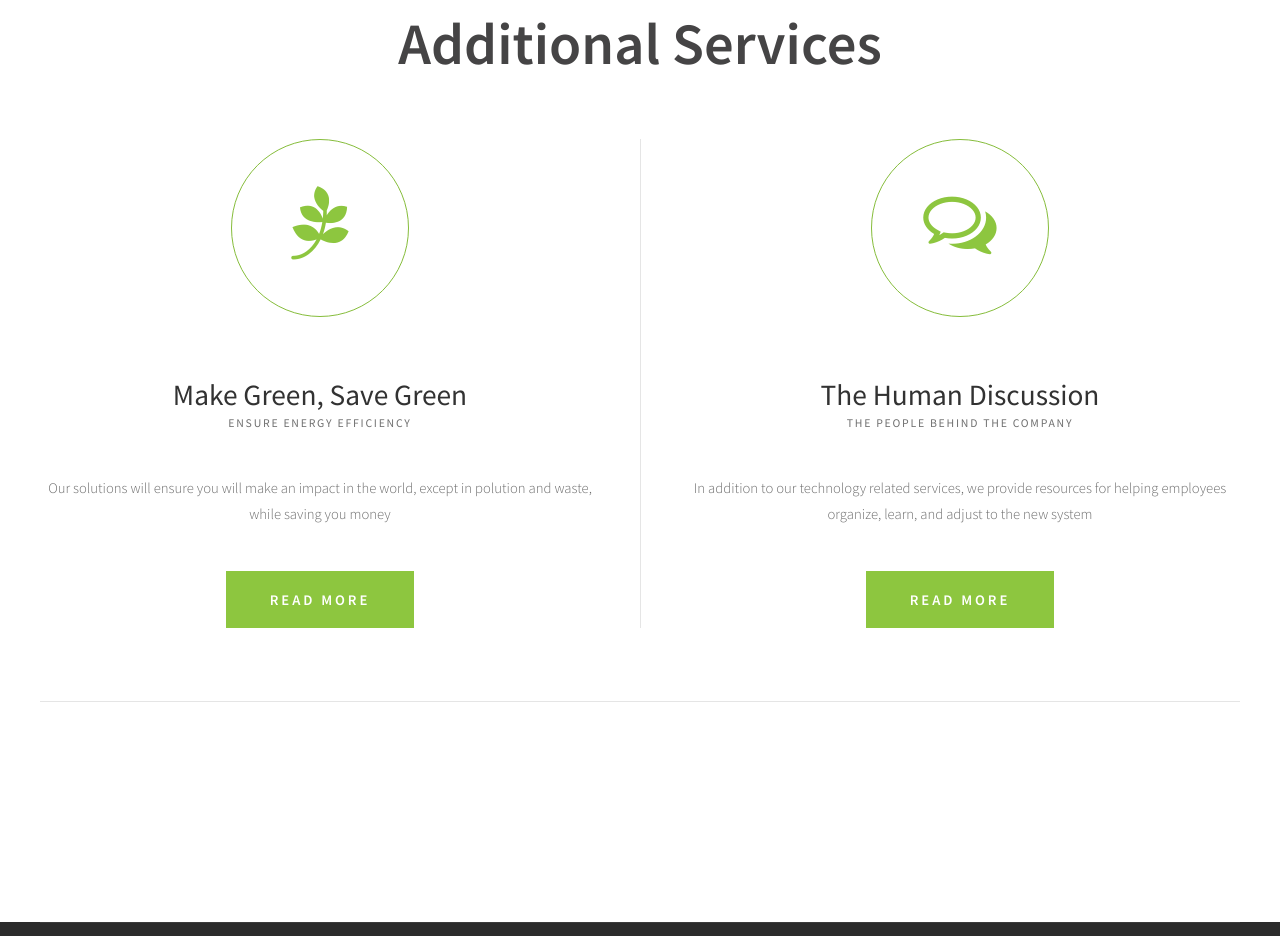
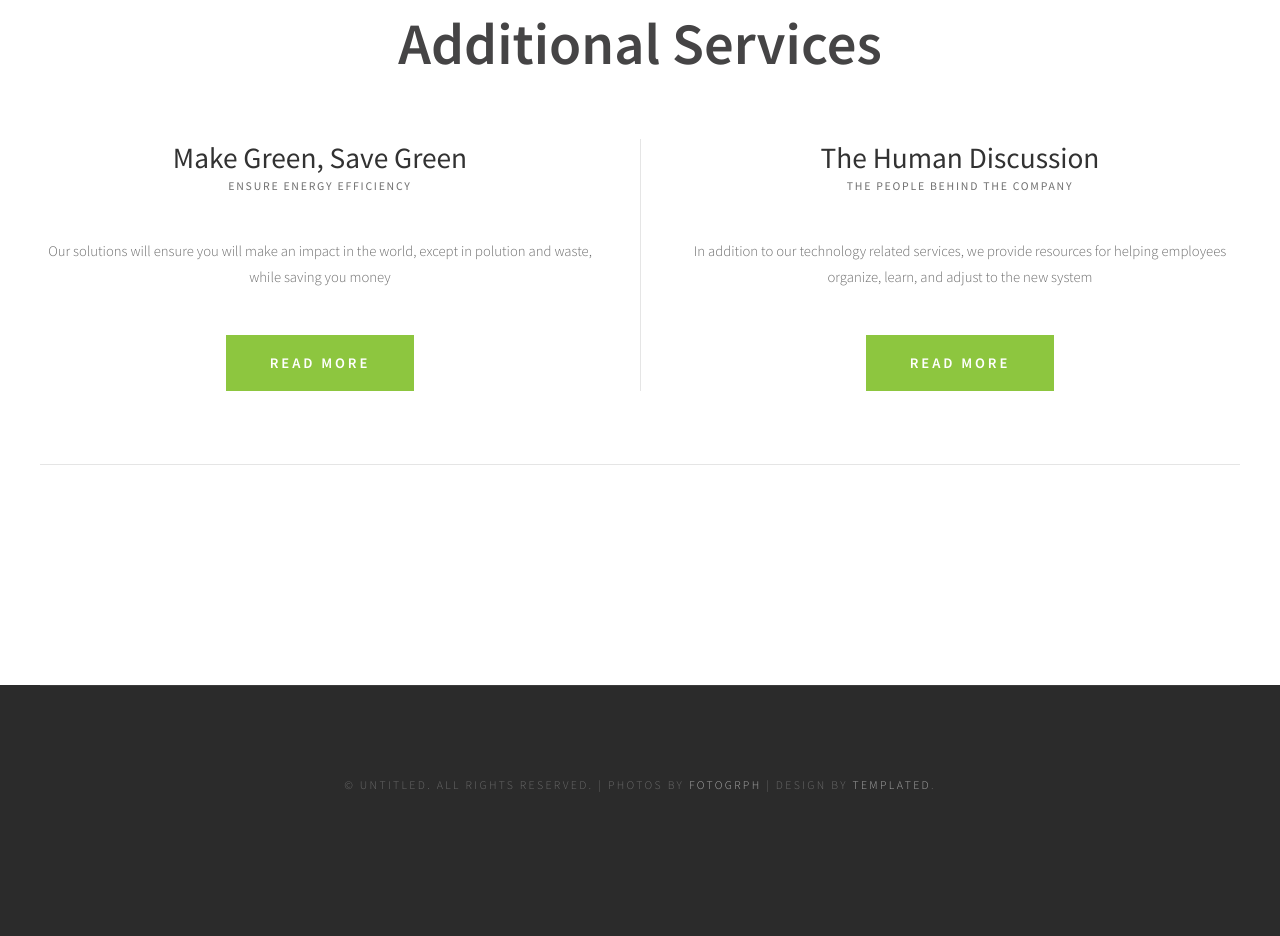
Before and after one commit to chiuy5-1520360/chiuy5-1520360.github.io, a plain HTML site: page myFunSite.html in a window 1280 px wide. Shown: the part 880-1816 px from the top of the page. Drawn offline with Linux system fonts and the light colour scheme; files whose address does not match are found by name.

Commit message:
Add files via upload

```diff
--- a/myFunSite.html
+++ b/myFunSite.html
@@ -53,13 +53,13 @@ Released   : 20131202
 			<div class="main-title">
 				<h2>Additional Services</h2> </div>
 
-			<div class="ebox1"> <span class="fa fa-pagelines"></span>
+			<div class="ebox1">
 				<div class="title">
 					<h2>Make Green, Save Green</h2>
 					<span class="byline">Ensure Energy Efficiency</span> </div>
 				<p> Our solutions will ensure you will make an impact in the world, except in polution and waste, while saving you money</p>
 				<a href="#" class="button">Read More</a> </div>
-			<div class="ebox2"> <span class="fa fa-comments-o"></span>
+			<div class="ebox2">
 				<div class="title">
 					<h2>The Human Discussion</h2>
 					<span class="byline">The people behind the company</span> </div>
```
